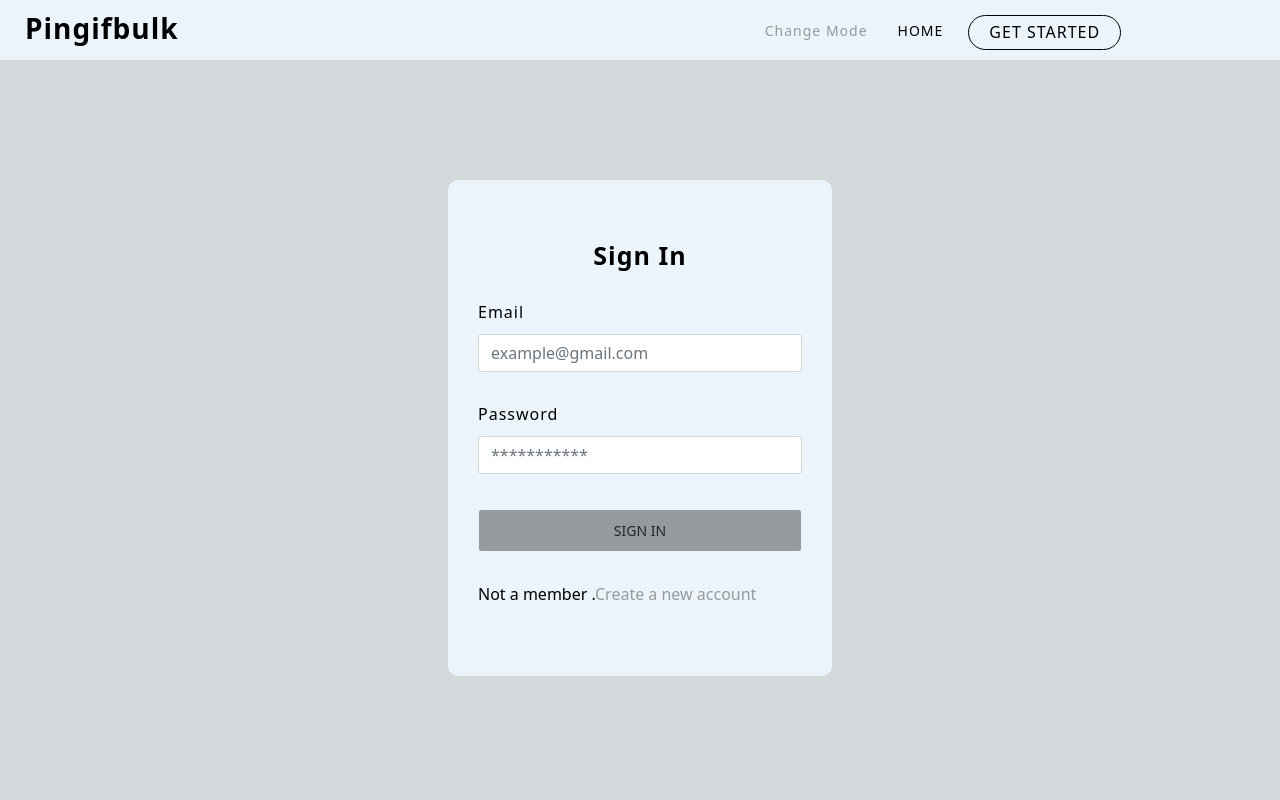
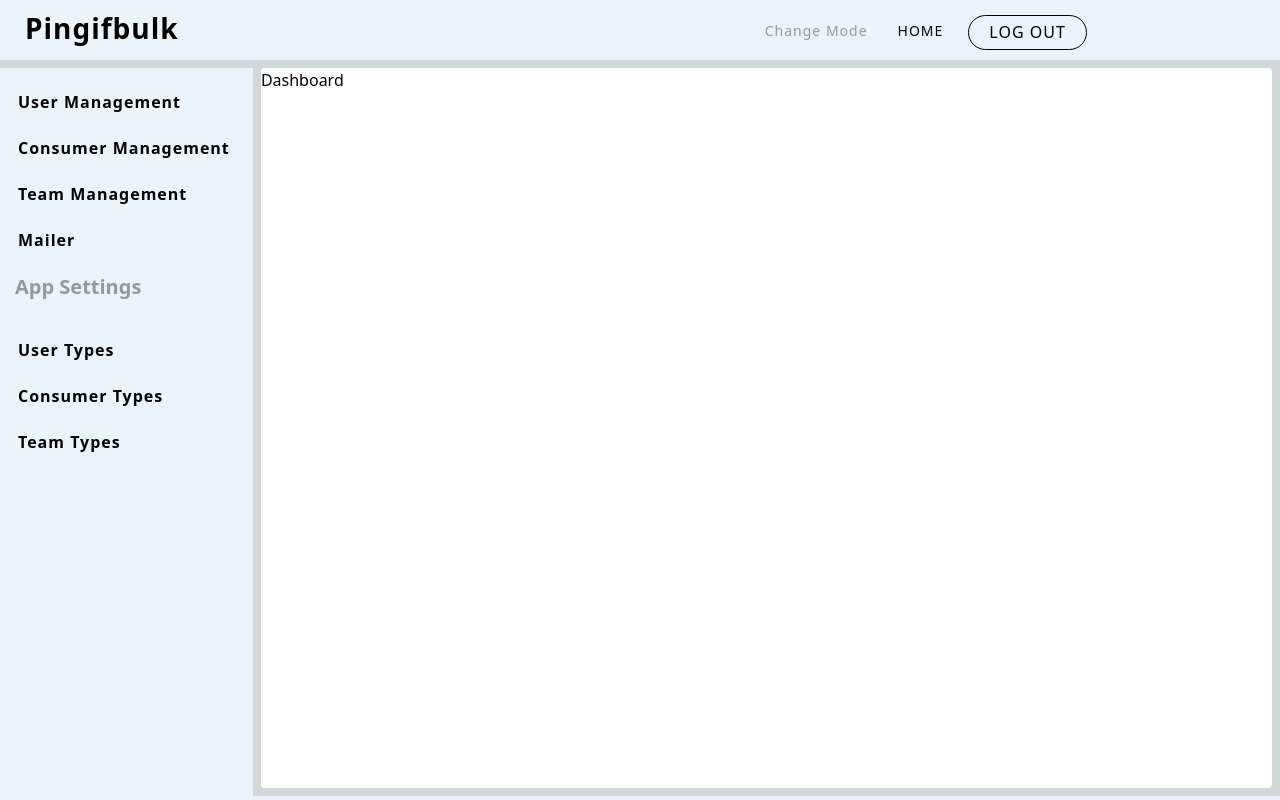
Before and after one commit to NithinBalasubramanian/pingifbulk_front, a React (Create React App) app: page /Dashboard in a window 1280 px wide. Before the commit this address led to /signin. Shown: the top 800 px of the page. Built offline with nearby package versions, Linux system fonts and the light colour scheme; no server answers; sample sign-in values are in the browser's storage.

Commit message:
feat: sidebar and layout setup

```diff
--- /dev/null
+++ b/src/Component/AppSetting/ConsumerType/index.js
@@ -0,0 +1,18 @@
+import React from 'react'
+
+const ConsumerType = () => {
+  return (
+    <div className='mainLayout'>
+      <div className='headerLayout'>
+        <div className='headerTitle'>
+            <h1>Consumer Type Management</h1>
+        </div>
+      </div>
+      <div className='contentLayout'>
+
+      </div>
+    </div>
+  )
+}
+
+export default ConsumerType
--- /dev/null
+++ b/src/Component/AppSetting/TeamType/index.js
@@ -0,0 +1,18 @@
+import React from 'react'
+
+const TeamType = () => {
+  return (
+    <div className='mainLayout'>
+      <div className='headerLayout'>
+        <div className='headerTitle'>
+            <h1>Team Type Management</h1>
+        </div>
+      </div>
+      <div className='contentLayout'>
+
+      </div>
+    </div>
+  )
+}
+
+export default TeamType
--- /dev/null
+++ b/src/Component/AppSetting/UserType/index.js
@@ -0,0 +1,18 @@
+import React from 'react'
+
+const UserType = () => {
+  return (
+    <div className='mainLayout'>
+      <div className='headerLayout'>
+        <div className='headerTitle'>
+            <h1>User Type Management</h1>
+        </div>
+      </div>
+      <div className='contentLayout'>
+
+      </div>
+    </div>
+  )
+}
+
+export default UserType
--- /dev/null
+++ b/src/Container/ConsumerManagement/index.js
@@ -0,0 +1,18 @@
+import React from 'react'
+
+const ConsumerManagement = () => {
+  return (
+    <div className='mainLayout'>
+        <div className='headerLayout'>
+        <div className='headerTitle'>
+            <h1>Consumer Management</h1>
+        </div>
+        </div>
+        <div className='contentLayout'>
+
+        </div>
+    </div>
+  )
+}
+
+export default ConsumerManagement
--- /dev/null
+++ b/src/Container/TeamManagement/index.js
@@ -0,0 +1,18 @@
+import React from 'react'
+
+const TeamManagement = () => {
+  return (
+    <div className='mainLayout'>
+      <div className='headerLayout'>
+        <div className='headerTitle'>
+            <h1>Team Management</h1>
+        </div>
+      </div>
+      <div className='contentLayout'>
+
+      </div>
+    </div>
+  )
+}
+
+export default TeamManagement
--- /dev/null
+++ b/src/Container/UserManagement/index.js
@@ -0,0 +1,18 @@
+import React from 'react'
+
+const UserManagement = () => {
+  return (
+    <div className='mainLayout'>
+      <div className='headerLayout'>
+        <div className='headerTitle'>
+            <h1>User Management</h1>
+        </div>
+      </div>
+      <div className='contentLayout'>
+
+      </div>
+    </div>
+  )
+}
+
+export default UserManagement
--- a/src/Dashboard/DashboardController.js
+++ b/src/Dashboard/DashboardController.js
@@ -2,14 +2,25 @@ import React from 'react'
 import './index.scss'
 import SideBar from './Sidebar'
 import { Switch, Route, Redirect } from 'react-router-dom'
+
 import Login from '../Front/login'
 import Signup from '../Front/signUp'
-import SingleMailer from '../Component/Mailer/SingleMailer'
 // import NotFound from '../Component/NotFound'
 import Dashboard from './Dashboard'
 
+// Modules
+import SingleMailer from '../Component/Mailer/SingleMailer'
+import UserManagement from '../Container/UserManagement'
+import TeamManagement from '../Container/TeamManagement'
+import ConsumerManagement from '../Container/ConsumerManagement'
+import UserType from '../Component/AppSetting/UserType'
+import ConsumerType from '../Component/AppSetting/ConsumerType'
+import TeamType from '../Component/AppSetting/TeamType'
+
 // eslint-disable-next-line react/prop-types
 const DashboardController = ({ logState, changeLog }) => {
+  const logCheck = localStorage.getItem('userInfo')
+
   return (
         <div className="Dashboard">
             <Switch>
@@ -32,7 +43,7 @@ const DashboardController = ({ logState, changeLog }) => {
                 : <Signup />
                 }
               </Route>
-              {logState
+              {logState || logCheck
                 ? <>
                   <SideBar />
                   <div className="mainContent">
@@ -41,6 +52,24 @@ const DashboardController = ({ logState, changeLog }) => {
                     </Route>
                     <Route path='/single-mailer'>
                       <SingleMailer />
+                    </Route>
+                    <Route path='/user-management'>
+                      <UserManagement />
+                    </Route>
+                    <Route path='/team-management'>
+                      <TeamManagement />
+                    </Route>
+                    <Route path='/consumer-management'>
+                      <ConsumerManagement />
+                    </Route>
+                    <Route path='/user-type-management'>
+                      <UserType />
+                    </Route>
+                    <Route path='/consumer-type-management'>
+                      <ConsumerType />
+                    </Route>
+                    <Route path='/team-type-management'>
+                      <TeamType />
                     </Route>
                   </div>
                 </>
--- a/src/Dashboard/Sidebar.js
+++ b/src/Dashboard/Sidebar.js
@@ -5,19 +5,42 @@ import './index.scss'
 const SideBar = () => {
   const menuItems = [
     {
-      name: 'Category',
-      key: 'category_management',
-      path: '/category-management'
+      name: 'User Management',
+      key: 'user_management',
+      path: '/user-management'
     },
     {
-      name: 'Customer Management',
-      key: 'customer_management',
-      path: '/customer-management'
+      name: 'Consumer Management',
+      key: 'consumer_management',
+      path: '/consumer-management'
+    },
+    {
+      name: 'Team Management',
+      key: 'team_management',
+      path: '/team-management'
     },
     {
       name: 'Mailer',
       key: 'mailer',
       path: '/single-mailer'
+    }
+  ]
+
+  const generalMenuItems = [
+    {
+      name: 'User Types',
+      key: 'user_types',
+      path: '/user-type-management'
+    },
+    {
+      name: 'Consumer Types',
+      key: 'consumer_types',
+      path: '/consumer-type-management'
+    },
+    {
+      name: 'Team Types',
+      key: 'team_types',
+      path: '/team-type-management'
     }
   ]
   // eslint-disable-next-line no-unused-vars
@@ -34,6 +57,16 @@ const SideBar = () => {
                     </Link>
               )
             })}
+            <p className='settings'>App Settings</p>
+            {generalMenuItems.length > 0 && generalMenuItems.map((itm, k) => {
+              return (
+                    <Link key={k} to={itm.path}>
+                        <div className="sideBarMenu">
+                            {itm.name}
+                        </div>
+                    </Link>
+              )
+            })}
         </div>
   )
 }
--- a/src/Dashboard/index.scss
+++ b/src/Dashboard/index.scss
@@ -17,11 +17,20 @@
     min-height: 90vh;
 }
 
+.settings {
+    padding: 10px 5px;
+    font-weight: 600;
+    // text-decoration: underline;
+    font-size: 20px;
+    color: $modeColor;
+}
+
 .sidebarMain {
     width: 20%;
     min-height: 90vh;
     margin-top: 8px;
     padding-top: 10px;
+    padding-left: 10px;
 
     a {
         text-decoration: none;
--- a/src/Front/include/header.js
+++ b/src/Front/include/header.js
@@ -17,6 +17,7 @@ const Header = ({ changeHandler }) => {
   }
 
   const logStatus = useSelector(state => state.Log)
+  const logCheck = localStorage.getItem('userInfo')
 
   return (
         <div className='Header'>
@@ -32,9 +33,9 @@ const Header = ({ changeHandler }) => {
                     <div className="col-md-8 secondColumn">
                         <p className="modeView" onClick={ changeHandler } >Change Mode</p>
                         <Link to="" className="homeBack">HOME</Link>
-                        {!logStatus
-                          ? <Link to="signin" className="startButton">Get Started</Link>
-                          : <ButtonComponent type="button" changeHandler={logoutHandle} label="Log Out" classname="startButton"/>
+                        {logStatus || logCheck
+                          ? <ButtonComponent type="button" changeHandler={logoutHandle} label="Log Out" classname="startButton"/>
+                          : <Link to="signin" className="startButton">Get Started</Link>
                         }
                     </div>
                 </div>
```
